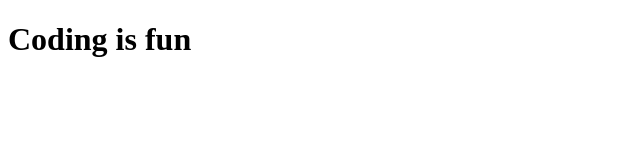
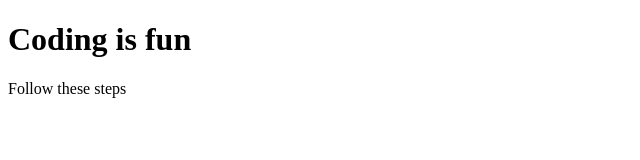
Before and after one commit to maryam-ali-123/Course-project, a plain HTML site: page index.html in a window 1280 px wide. Shown: the whole page, without its empty margins (0-640 px from the left). Drawn offline with Linux system fonts and the light colour scheme; files that its build step writes are made by us from their sources.

Commit message:
Updated Body

```diff
--- a/index.html
+++ b/index.html
@@ -11,5 +11,5 @@
 <body>
 
   <h1>Coding is fun</h1>
-
+<p1> Follow these steps <p1>
 </body>
```
